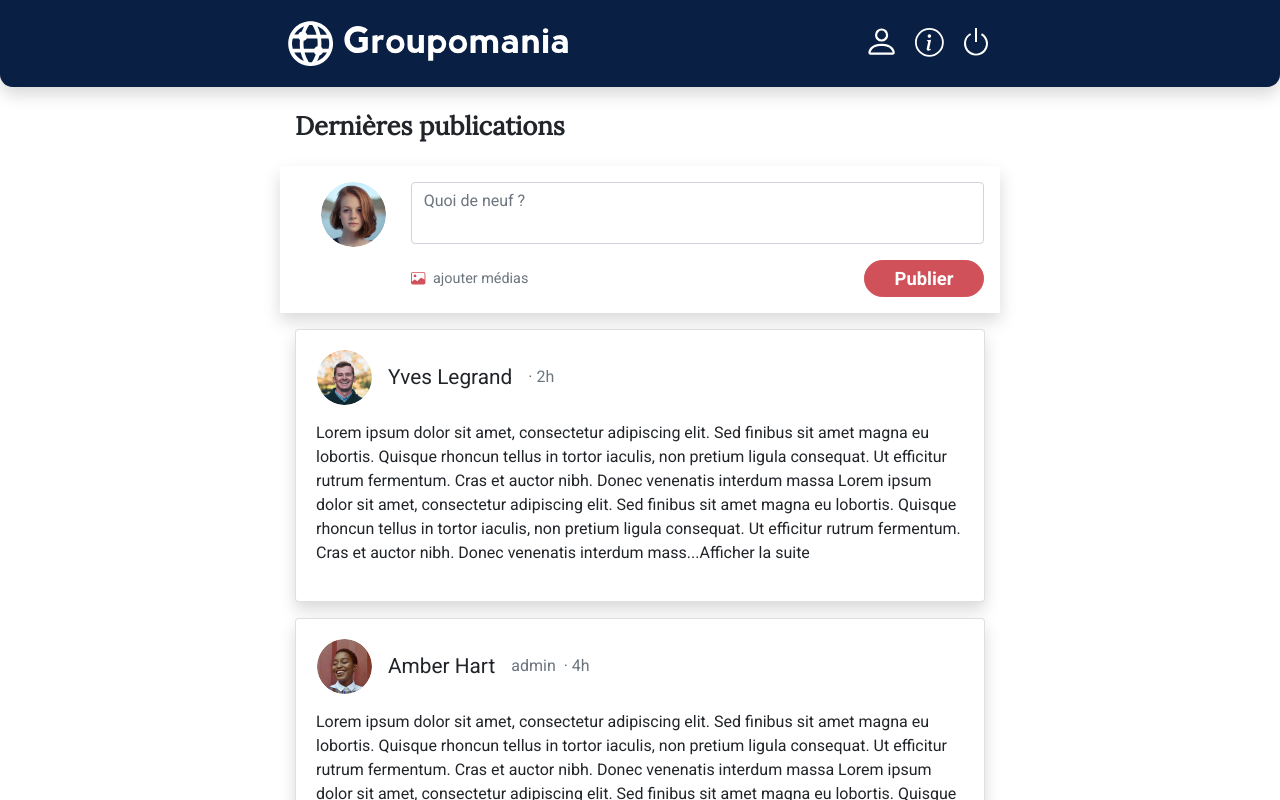
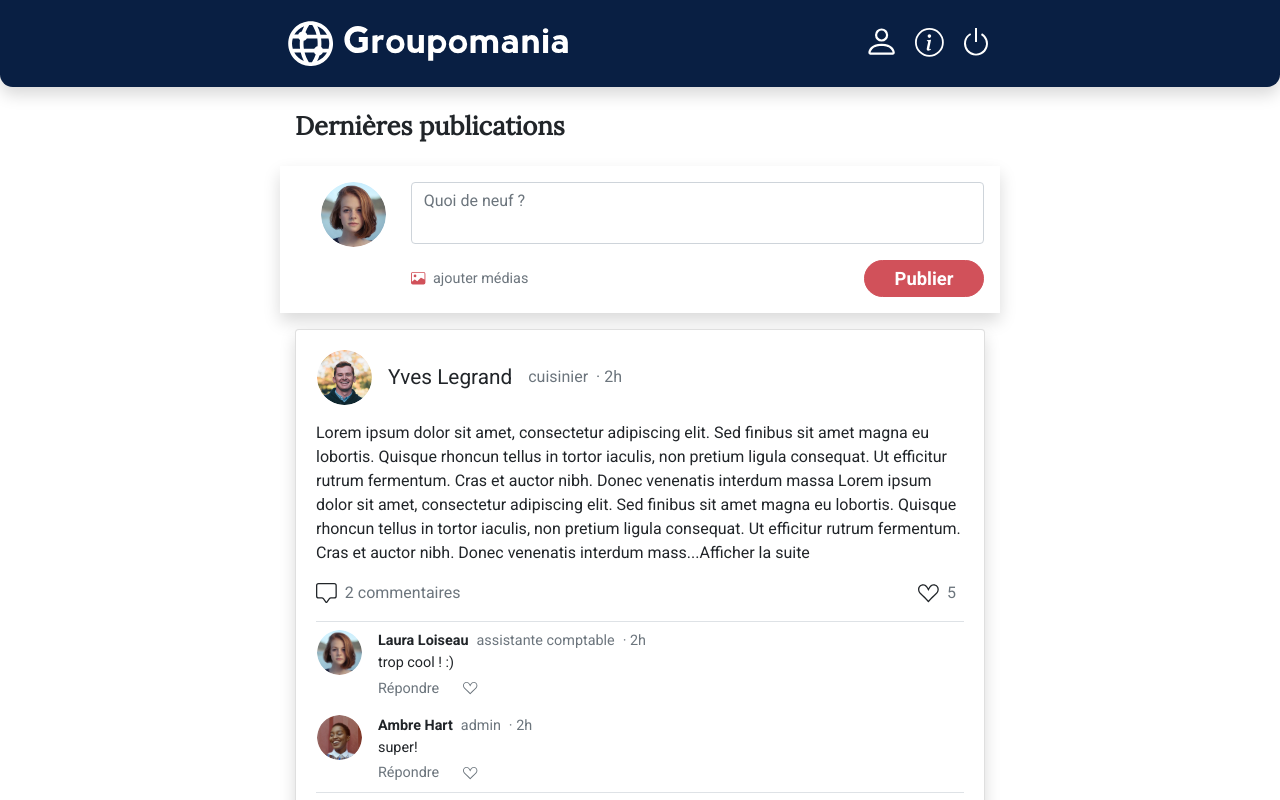
Before and after one commit to MarineFlora/MarineRapeneau_7_08112021, a Vue app in the folder frontend/: page / in a window 1280 px wide. Shown: the top 800 px of the page. Built offline with nearby package versions, Linux system fonts and the light colour scheme.

Commit message:
ajout template commentaires

```diff
--- a/frontend/src/views/LatestPosts.vue
+++ b/frontend/src/views/LatestPosts.vue
@@ -42,6 +42,7 @@
 
                 <!-- UNE PUBLICATION -->
                 <b-card class="my-3 p-0 shadow">
+                    <!-- USER + TIME -->
                     <b-row class="px-3" align-v="center">
                         <b-img
                             height="55"
@@ -51,11 +52,11 @@
                         ></b-img>
                         <div class="d-flex">
                             <h2 class="px-3">Yves Legrand</h2>
-                            <p class="text-secondary pr-2 d-none">admin</p>
+                            <p class="text-secondary pr-2">cuisinier</p>
                             <p class="text-secondary">· 2h</p>
                         </div>
                     </b-row>
-
+                    <!-- CONTENU PUBLICATION -->
                     <b-row>
                         <b-col class="py-3">
                             <b-card-text>
@@ -66,6 +67,66 @@
                             </b-card-text>
                         </b-col>
                     </b-row>
+                    <!-- COMMENTAIRES ET LIKES INFO-->
+                    <b-row>
+                        <b-col cols="9" class="d-flex align-items-center">
+                            <b-icon icon="chat-square" font-scale="1.3"></b-icon>
+                            <p class="text-secondary mx-2">2 commentaires</p>
+                        </b-col>
+
+                        <b-col cols="3" class="d-flex justify-content-end align-items-center">
+                            <b-icon icon="suit-heart" font-scale="1.3"></b-icon>
+                            <p class="text-secondary mx-2">5</p>
+                        </b-col>
+                    </b-row>
+                    <!-- COMMENTAIRES liste-->
+                    <div class="border border-left-0 border-right-0 my-3 py-2 comments">
+                        <!-- 1 COMMENTAIRE -->
+                        <b-row class="px-3 mb-3" align-v="start">
+                            <b-img
+                                height="45"
+                                :src="require('../assets/images/LauraLoiseau.png')"
+                                rounded="circle"
+                                alt="avatar user"
+                            ></b-img>
+                            <div class="px-3">
+                                <div class="d-flex">
+                                    <p class="font-weight-bold pr-2">Laura Loiseau</p>
+                                    <p class="text-secondary pr-2">assistante comptable</p>
+                                    <p class="text-secondary">· 2h</p>
+                                </div>
+                                <p>trop cool ! :)</p>
+                                <div class="d-flex align-items-center text-secondary mt-1">
+                                    <b-link class="mr-4 text-secondary">Répondre</b-link>
+                                    <b-icon icon="suit-heart" font-scale="0.9"></b-icon>
+                                </div>
+                            </div>
+                        </b-row>
+                        <!-- 1 COMMENTAIRE -->
+                        <b-row class="px-3" align-v="start">
+                            <b-img
+                                height="45"
+                                :src="require('../assets/images/admin.png')"
+                                rounded="circle"
+                                alt="avatar user"
+                            ></b-img>
+                            <div class="px-3">
+                                <div class="d-flex">
+                                    <p class="font-weight-bold pr-2">Ambre Hart</p>
+                                    <p class="text-secondary pr-2">admin</p>
+                                    <p class="text-secondary">· 2h</p>
+                                </div>
+                                <p> super!</p>
+                                <div class="d-flex align-items-center text-secondary mt-1">
+                                    <b-link class="mr-4 text-secondary">Répondre</b-link>
+                                    <b-icon icon="suit-heart" font-scale="0.9"></b-icon>
+                                </div>
+                            </div>
+                        </b-row>
+                    </div>
+                    <!-- AJOUTER UN COMMENTAIRES -->
+
+
                 </b-card>
 
 
@@ -138,4 +199,8 @@ export default {
     cursor: pointer;
 }
 
+.comments p, .comments a {
+    font-size: 0.9rem;
+}
+
 </style>
```
